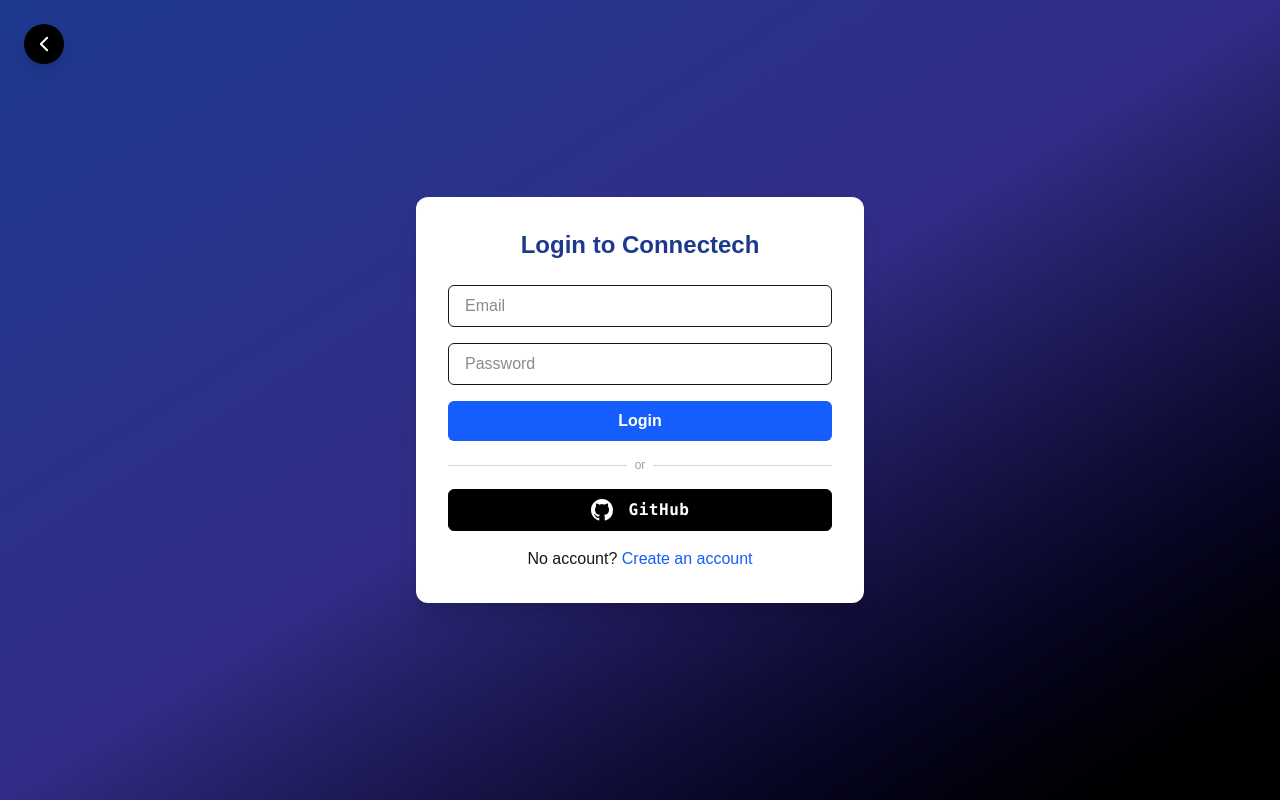
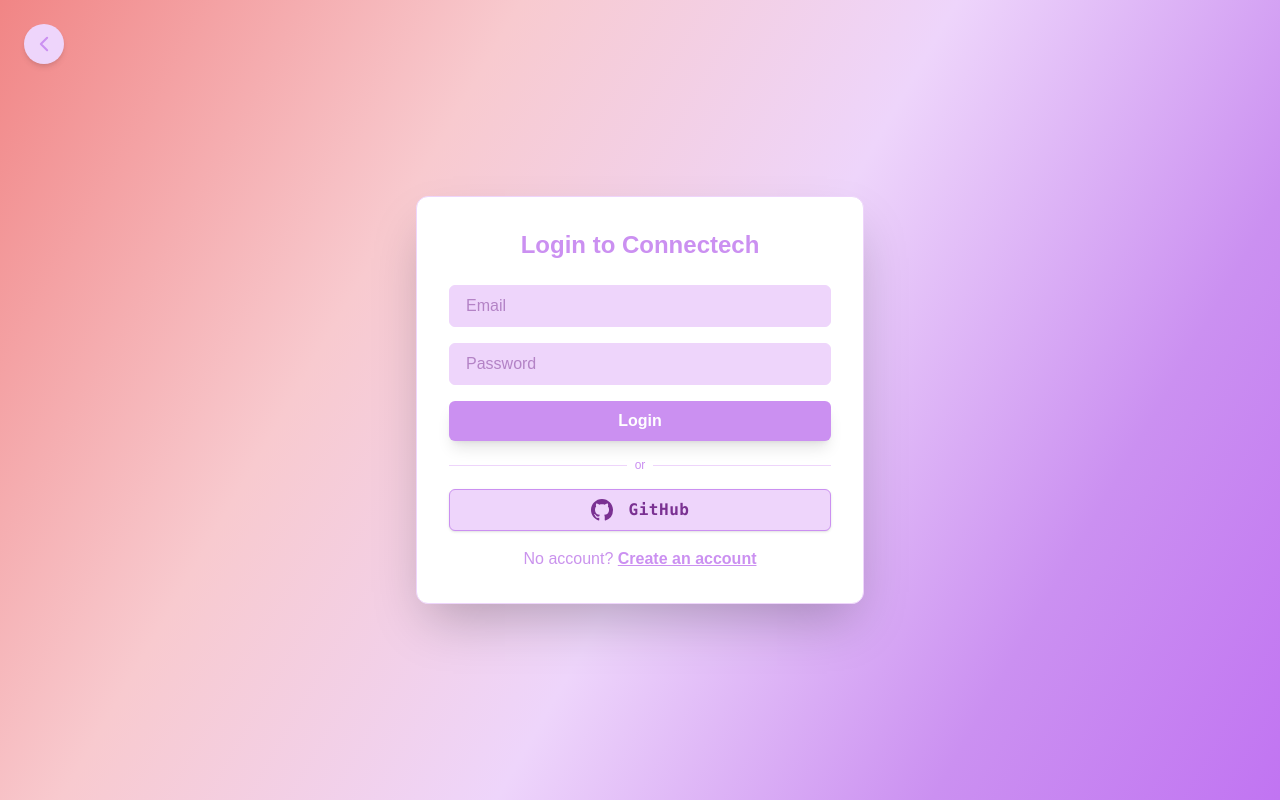
Before and after one commit to The-Info-Night/ConnecTech, a Next.js app: page /public_pages/login in a window 1280 px wide. Built offline with nearby package versions, Linux system fonts and the light colour scheme.

Commit message:
add: new AD for login and sign up page && clean code

```diff
--- a/app/admin_pages/dashboard/dashboard.tsx
+++ b/app/admin_pages/dashboard/dashboard.tsx
@@ -56,16 +56,15 @@
       .finally(() => setLoading(false));
   }, []);
 
-  // Palette pastel [image:1]
   const PALETTE = [
-    "#F18585", // rouge pastel
-    "#F49C9C", // rose pâle
-    "#CB90F1", // violet pastel
-    "#F8CACF", // rose clair
-    "#D5A8F2", // lavande pastel
-    "#E4BEF8", // violet très clair
-    "#C174F2", // violet "accent"
-    "#F6AEAE", // pêche
+    "#F18585",
+    "#F49C9C",
+    "#CB90F1",
+    "#F8CACF",
+    "#D5A8F2",
+    "#E4BEF8",
+    "#C174F2",
+    "#F6AEAE",
   ];
 
   const COLORS = PALETTE;
--- a/app/public_pages/login/login.tsx
+++ b/app/public_pages/login/login.tsx
@@ -1,4 +1,3 @@
-"use client";
 import React, { useState } from 'react';
 import { supabase } from '../../../supabaseClient';
 import { useRouter } from "next/navigation";
@@ -80,7 +79,7 @@
   return (
     <>
       <form onSubmit={handleLogin} className="space-y-4">
-        <h2 className="text-2xl font-bold mb-6 text-center text-blue-900 dark:text-blue-400">Login to Connectech</h2>
+        <h2 className="text-2xl font-extrabold mb-6 text-center text-[#CB90F1]">Login to Connectech</h2>
         <input
           type="email"
           placeholder="Email"
@@ -88,7 +87,7 @@
           onChange={e => setEmail(e.target.value)}
           required
           disabled={loading}
-          className="w-full px-4 py-2 border rounded-md focus:outline-none focus:ring-2 focus:ring-blue-500 dark:bg-gray-800 dark:text-white"
+          className="w-full px-4 py-2 border border-[#EED5FB] bg-[#EED5FB] text-[#7A3192] rounded-md focus:outline-none focus:ring-2 focus:ring-[#CB90F1] font-medium"
         />
         <input
           type="password"
@@ -97,45 +96,48 @@
           onChange={e => setPassword(e.target.value)}
           required
           disabled={loading}
-          className="w-full px-4 py-2 border rounded-md focus:outline-none focus:ring-2 focus:ring-blue-500 dark:bg-gray-800 dark:text-white"
+          className="w-full px-4 py-2 border border-[#EED5FB] bg-[#EED5FB] text-[#7A3192] rounded-md focus:outline-none focus:ring-2 focus:ring-[#CB90F1] font-medium"
         />
         <button
           type="submit"
           disabled={loading}
-          className={`w-full py-2 rounded-md font-bold transition ${
-            loading ? 'bg-gray-400 text-gray-100' : 'bg-blue-600 hover:bg-blue-700 text-white'
-          }`}
+          className={`w-full py-2 rounded-md font-bold transition
+            ${loading
+              ? 'bg-[#EED5FB] text-[#CB90F1] opacity-50'
+              : 'bg-[#CB90F1] hover:bg-[#F18585] text-white shadow-lg'}
+          `}
         >
           {loading ? 'Logging in...' : 'Login'}
         </button>
       </form>
 
       <div className="flex items-center my-4">
-        <div className="flex-grow border-t border-gray-300 dark:border-gray-700"></div>
-        <span className="mx-2 text-gray-400 text-xs">or</span>
-        <div className="flex-grow border-t border-gray-300 dark:border-gray-700"></div>
+        <div className="flex-grow border-t border-[#EED5FB]"></div>
+        <span className="mx-2 text-[#CB90F1] text-xs">or</span>
+        <div className="flex-grow border-t border-[#EED5FB]"></div>
       </div>
 
       <button
         type="button"
         onClick={handleGithubLogin}
         disabled={loading}
-        className="w-full flex items-center justify-center gap-2 py-2 rounded-md font-bold transition bg-black hover:bg-gray-900 text-white border border-black mt-4"
+        className="w-full flex items-center justify-center gap-2 py-2 rounded-md font-bold transition
+          bg-[#EED5FB] border border-[#CB90F1] text-[#7A3192] hover:bg-[#F18585] hover:text-white shadow-sm mt-4"
         style={{ fontFamily: "'SFMono-Regular', 'Menlo', 'Monaco', 'Consolas', 'Liberation Mono', 'Courier New', monospace" }}
       >
         {GITHUB_LOGO}
         <span style={{ fontFamily: "inherit", fontWeight: 600, letterSpacing: 0.5 }}>GitHub</span>
       </button>
 
-      {error && <span className="block mt-2 text-red-600 text-sm">{error}</span>}
+      {error && <span className="block mt-2 text-[#F18585] text-sm">{error}</span>}
       {success && <span className="block mt-2 text-green-500 text-sm">{success}</span>}
 
-      <div className="mt-4 text-center">
+      <div className="mt-4 text-center text-[#ca93ed]">
         <span>
           No account?{' '}
           <button
             type="button"
-            className="text-blue-600 hover:underline font-medium"
+            className="text-[#CB90F1] hover:text-[#F18585] font-bold underline transition"
             onClick={switchToSignup}
             disabled={loading}
           >
--- a/app/public_pages/login/page.tsx
+++ b/app/public_pages/login/page.tsx
@@ -9,12 +9,17 @@
   const router = useRouter();
 
   return (
-    <div className="flex min-h-screen items-center justify-center bg-gradient-to-br from-blue-900 via-indigo-900 to-black p-4 relative">
+    <div
+      className="flex min-h-screen items-center justify-center p-4 relative"
+      style={{
+        background: "linear-gradient(120deg, #F18585 0%, #F8CACF 30%, #EED5FB 55%, #CB90F1 80%, #C174F2 100%)",
+      }}
+    >
       {/* Back Button */}
       <button
         onClick={() => router.back()}
         aria-label="Go back"
-        className="absolute top-6 left-6 z-20 bg-black hover:bg-gray-800 text-white rounded-full w-10 h-10 flex items-center justify-center shadow-lg focus:outline-none focus:ring-2 focus:ring-blue-500 transition"
+        className="absolute top-6 left-6 z-20 bg-[#EED5FB] hover:bg-[#F18585] text-[#CB90F1] rounded-full w-10 h-10 flex items-center justify-center shadow-md focus:outline-none focus:ring-2 focus:ring-[#CB90F1] transition"
         type="button"
       >
         <svg
@@ -27,7 +32,7 @@
           <path strokeLinecap="round" strokeLinejoin="round" d="M15.75 19.5L8.25 12l7.5-7.5" />
         </svg>
       </button>
-      <div className="w-full max-w-md bg-white dark:bg-gray-900 rounded-xl shadow-xl p-8 mx-2">
+      <div className="w-full max-w-md bg-white rounded-xl shadow-2xl p-8 mx-2 border border-[#EED5FB]">
         {mode === 'login' ? (
           <Login switchToSignup={() => setMode('signup')} />
         ) : (
--- a/app/public_pages/login/signup.tsx
+++ b/app/public_pages/login/signup.tsx
@@ -40,12 +40,9 @@
         email,
         password,
         options: {
-          data: {
-            pseudo: pseudo,
-          }
+          data: { pseudo }
         }
       });
-
       if (signUpError) {
         setError(signUpError.message);
         setLoading(false);
@@ -64,9 +61,7 @@
     setSuccess(null);
     try {
       const { error } = await supabase.auth.signInWithOAuth({ provider: 'github' });
-      if (error) {
-        setError(error.message);
-      }
+      if (error) setError(error.message);
     } catch (err: any) {
       setError("An unexpected error occurred while signing up with GitHub.");
     }
@@ -76,7 +71,7 @@
   return (
     <>
       <form onSubmit={handleSignup} className="space-y-4">
-        <h2 className="text-2xl font-bold mb-6 text-center text-blue-900 dark:text-blue-400">Create an account</h2>
+        <h2 className="text-2xl font-extrabold mb-6 text-center text-[#CB90F1]">Create an account</h2>
         <input
           type="text"
           placeholder="Pseudo"
@@ -84,7 +79,7 @@
           onChange={e => setPseudo(e.target.value)}
           required
           disabled={loading}
-          className="w-full px-4 py-2 border rounded-md focus:outline-none focus:ring-2 focus:ring-blue-500 dark:bg-gray-800 dark:text-white"
+          className="w-full px-4 py-2 border border-[#EED5FB] bg-[#EED5FB] text-[#7A3192] rounded-md focus:outline-none focus:ring-2 focus:ring-[#CB90F1] font-medium"
         />
         <input
           type="email"
@@ -93,7 +88,7 @@
           onChange={e => setEmail(e.target.value)}
           required
           disabled={loading}
-          className="w-full px-4 py-2 border rounded-md focus:outline-none focus:ring-2 focus:ring-blue-500 dark:bg-gray-800 dark:text-white"
+          className="w-full px-4 py-2 border border-[#EED5FB] bg-[#EED5FB] text-[#7A3192] rounded-md focus:outline-none focus:ring-2 focus:ring-[#CB90F1] font-medium"
         />
         <input
           type="password"
@@ -102,45 +97,48 @@
           onChange={e => setPassword(e.target.value)}
           required
           disabled={loading}
-          className="w-full px-4 py-2 border rounded-md focus:outline-none focus:ring-2 focus:ring-blue-500 dark:bg-gray-800 dark:text-white"
+          className="w-full px-4 py-2 border border-[#EED5FB] bg-[#EED5FB] text-[#7A3192] rounded-md focus:outline-none focus:ring-2 focus:ring-[#CB90F1] font-medium"
         />
         <button
           type="submit"
           disabled={loading}
-          className={`w-full py-2 rounded-md font-bold transition ${
-            loading ? 'bg-gray-400 text-gray-100' : 'bg-blue-600 hover:bg-blue-700 text-white'
-          }`}
+          className={`w-full py-2 rounded-md font-bold transition
+            ${loading
+              ? 'bg-[#EED5FB] text-[#CB90F1] opacity-50'
+              : 'bg-[#CB90F1] hover:bg-[#F18585] text-white shadow-lg'}
+          `}
         >
           {loading ? 'Creating...' : 'Create account'}
         </button>
       </form>
 
       <div className="flex items-center my-4">
-        <div className="flex-grow border-t border-gray-300 dark:border-gray-700"></div>
-        <span className="mx-2 text-gray-400 text-xs">or</span>
-        <div className="flex-grow border-t border-gray-300 dark:border-gray-700"></div>
+        <div className="flex-grow border-t border-[#EED5FB]"></div>
+        <span className="mx-2 text-[#CB90F1] text-xs">or</span>
+        <div className="flex-grow border-t border-[#EED5FB]"></div>
       </div>
 
       <button
         type="button"
         onClick={handleGithubLogin}
         disabled={loading}
-        className="w-full flex items-center justify-center gap-2 py-2 rounded-md font-bold transition bg-black hover:bg-gray-900 text-white border border-black mt-4"
+        className="w-full flex items-center justify-center gap-2 py-2 rounded-md font-bold transition
+          bg-[#EED5FB] border border-[#CB90F1] text-[#7A3192] hover:bg-[#F18585] hover:text-white shadow-sm mt-4"
         style={{ fontFamily: "'SFMono-Regular', 'Menlo', 'Monaco', 'Consolas', 'Liberation Mono', 'Courier New', monospace" }}
       >
         {GITHUB_LOGO}
         <span style={{ fontFamily: "inherit", fontWeight: 600, letterSpacing: 0.5 }}>GitHub</span>
       </button>
 
-      {error && <span className="block mt-2 text-red-600 text-sm">{error}</span>}
+      {error && <span className="block mt-2 text-[#F18585] text-sm">{error}</span>}
       {success && <span className="block mt-2 text-green-500 text-sm">{success}</span>}
 
-      <div className="mt-4 text-center">
+      <div className="mt-4 text-center text-[#ca93ed]">
         <span>
           Already have an account?{' '}
           <button
             type="button"
-            className="text-blue-600 hover:underline font-medium"
+            className="text-[#CB90F1] hover:text-[#F18585] font-bold underline transition"
             onClick={switchToLogin}
             disabled={loading}
           >
```
